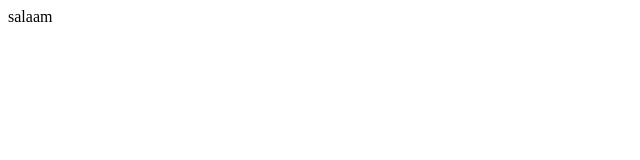
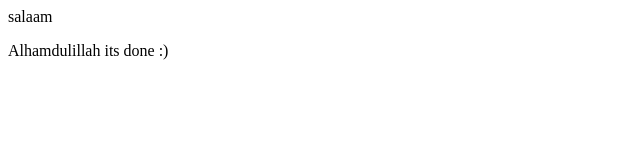
Before and after one commit to fazalmujahid/mfa, a plain HTML site: page index.html in a window 1280 px wide. Shown: the whole page, without its empty margins (0-640 px from the left). Drawn offline with Linux system fonts and the light colour scheme.

Commit message:
my first commit

```diff
--- a/index.html
+++ b/index.html
@@ -2,4 +2,5 @@
 </head>
 <body>
 <p>salaam</p>
+<p>Alhamdulillah its done :)</p>
 </body>
```
